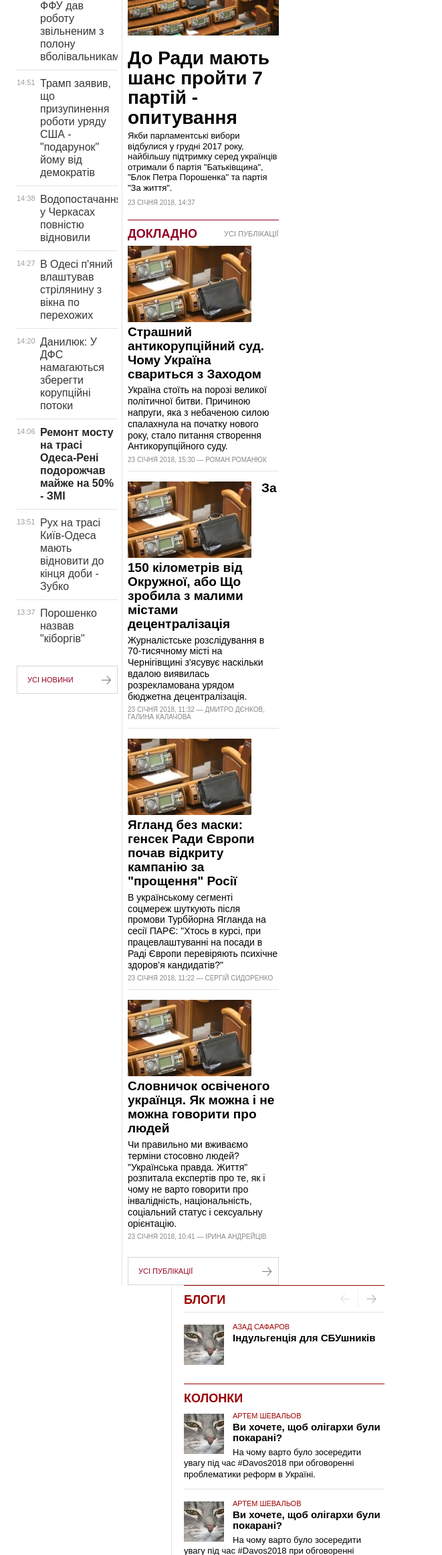
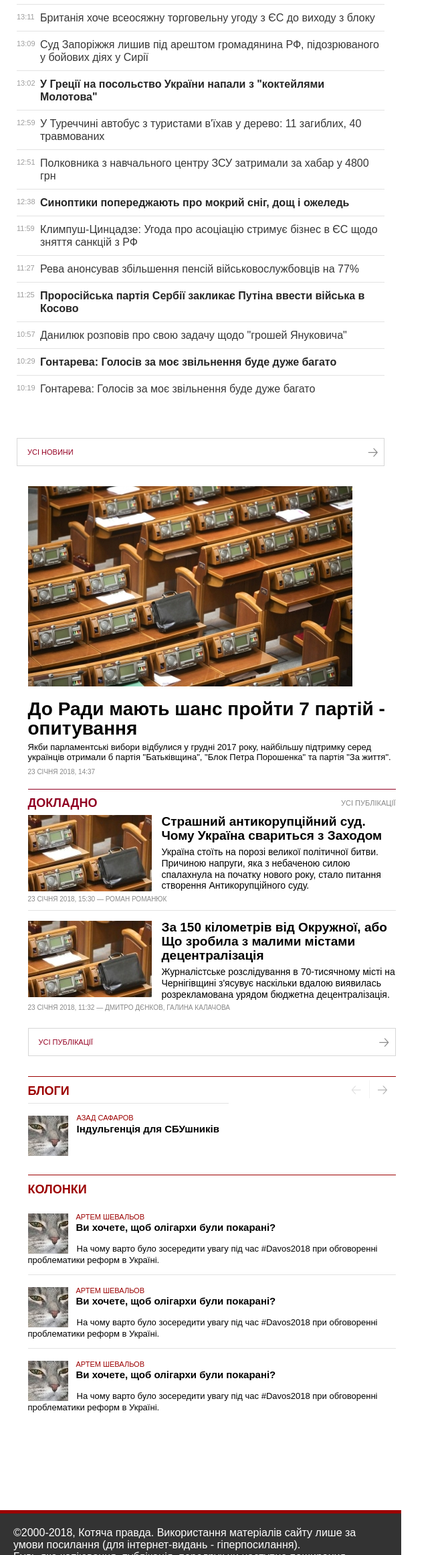
Before and after one commit to Lorenc326/CatTruthWebsite, a plain HTML site: page index.html in a window 600 px wide. Shown: the part 478-2800 px from the top of the page at 67% size, 661 px wide, since content can reach past the window. Drawn offline with Linux system fonts and the light colour scheme.

Commit message:
Fix adaptive, simplified but stable

```diff
--- a/css/style(all media).css
+++ b/css/style(all media).css
@@ -131,7 +131,7 @@ a{
     position: relative;
 }
 .images {
-    height: 67px;
+    min-height: 67px;
     width: 9999px;
     margin: 0;
     padding: 0;
@@ -213,7 +213,7 @@ a{
 /* Left news aside block */
 .news_block{
     width: 27.5%;
-    margin-right: 1%;
+    margin-right: 1.25%;
     box-sizing: border-box;
     float: left;
 }
@@ -305,16 +305,21 @@ a{
 
 
 
-
+                                                    /* Center and right */
+.center_and_right{
+    width: 71%;
+    display: flex;
+    flex-direction: row;
+}
 
                                                     /* CENTER */
 /* Upper first publication */
 .center_block{
-    max-width: 41%;
     width: auto;
     float: left;
-    padding-left: 1.5%;
+    padding-left: 2%;
     border-left: #e3e3e3 solid 1px;
+    margin-right: 2%;
 }
 .publication_img{
     margin-bottom: 8px;
@@ -388,8 +393,9 @@ a{
     margin-top: 0;
 }
 .pub_article_img{
-    width: 185px;
-    height: 114px;
+    max-width: 185px;
+    width: 37%;
+    height: auto;
     float: left;
     margin: 0 15px 5px 0 ;
 }
@@ -435,11 +441,10 @@ a{
                                                 /* RIGHT */
 /* Blog columns-block */
 .columns_block{
-    float: right;
     width: 300px;
-    height: 1000px;
+    max-height: 1000px;
     border-left: #e3e3e3 1px solid;
-    padding-left: 18px;
+    padding-left: 2%;
 }
 .blog{
     border-top: #9c0000 1px solid;
@@ -534,9 +539,9 @@ a{
 }
 .columns_a_b{
     float: right;
-    width: 227px;
+    width: 75.5%;
     line-height: 16.5px;
-    margin-bottom: 5px;
+    margin: 0 auto auto 0;
 }
 .columns_text{
     font-size: 13px;
@@ -559,6 +564,7 @@ a{
 
 
 
+
                                                 /* FOOTER */
 .pre_footer{
     height: 100px;
@@ -569,7 +575,7 @@ footer{
     background: #333;
     color: white;
     border-top: #9c0000 5px solid;
-    height: 100px;
+    min-height: 100px;
 }
 footer div{
     margin: 0 auto;
@@ -578,62 +584,158 @@ footer div{
 }
 
 
-@media screen and (min-width : 1170px) and (max-width : 1250px){
-    .news_block{
-        width: 32%;
+
+
+
+
+@media screen and (min-width : 600px) and (max-width : 980px){
+    header nav, .nav_ic, .logo p{
+        display: none;
     }
-    .center_block{
-        width: 36.5%;
+    .logo{
+        text-align: center;
+        margin: 15px auto 20px auto;
+        padding: 0;
     }
-    .pub_article_img{
-        max-width: 30%;
-        height: auto;
+    .src_ic{
+        display: block!important;
     }
-}
-@media screen and (min-width : 1100px) and (max-width : 1170px){
-    .news_block{
-        width: 31%;
+    .center_and_right{
+        flex-direction: column;
+        width: 48%;
+        padding-left: 1%;
+        border-left: #e3e3e3 solid 1px;
     }
-    .center_block{
-        width: 36%;
-    }
-    .pub_article_img{
-        max-width: 30%;
-        height: auto;
-    }
-}
-@media screen and (min-width : 980px) and (max-width : 1100px){
-    .news_block{
-        width: 31%;
-    }
-    .center_block{
-        width: 32%;
-    }
-    .pub_article_img{
-        max-width: 30%;
-        height: auto;
-    }
-}
-@media screen and (min-width : 700px) and (max-width : 980px){
+
     .news_block{
         width: 48%;
+        margin-right: 2%;
     }
+    .news_tab{
+        overflow: hidden;
+    }
+
     .center_block{
-        max-width: 48%;
+        width: 100%;
+        border-left: none;
+    }
+
+    .columns_block{
+        width: 100%;
+        margin-top: 30px;
+        border-left: none;
+    }
+
+    .columns_article:nth-child(n + 4){
+        display: none;
+    }
+    .pub_article:nth-child(n + 3){
+        display: none;
+    }
+
+    .top-news{
+        display: none;
+    }
+    .columns_a_b{
+        float: none;
+        position: absolute;
+        left: 72px;
+        top: 15px;
         width: auto;
+        line-height: 16px;
+        margin: 0;
+    }
+    .columns_article{
+        position: relative;
+    }
+    .columns_text{
+        margin-top: 50px;
+    }
+    .columns_article:nth-child(1){
+        padding: 13px 0 13px 0;
+    }
+    .blog_slider{
+        width: 300px;
+    }
+
+}
+
+
+
+
+
+
+
+
+@media screen and (max-width : 600px){
+    header nav, .nav_ic, .logo p{
+        display: none;
+    }
+    .logo{
+        text-align: center;
+        margin: 15px auto 20px auto;
+        padding: 0;
+        font-size: 0.6rem;
+    }
+
+    .main{
+        display: flex;
+        flex-direction: column;
+    }
+    .center_and_right{
+        flex-direction: column;
+        width: 100%;
+        border-left: none;
+        margin: 0;
+    }
+
+    .news_block{
+        width: 100%;
+    }
+    .news_tab{
+        overflow: hidden;
+    }
+
+    .center_block{
+        width: 100%;
+        margin-top: 30px;
+        border-left: none;
     }
     .columns_block{
-        width: 48%;
+        width: 100%;
+        margin-top: 30px;
+        border-left: none;
     }
-    .center_block .pub_article:nth-child(n+3){
+
+    .columns_article:nth-child(n + 4){
         display: none;
     }
-    .pub_article_img{
-        max-width: 30%;
-        height: auto;
+    .pub_article:nth-child(n + 3){
+        display: none;
     }
-}
-
-@media screen and (min-width : 250px) and (max-width : 700px){
+    .top-news{
+        display: none;
+    }
+    .columns_a_b{
+        float: none;
+        position: absolute;
+        left: 72px;
+        top: 15px;
+        width: auto;
+        line-height: 16px;
+        margin: 0;
+    }
+    .columns_article{
+        position: relative;
+    }
+    .columns_text{
+        margin-top: 50px;
+    }
+    .columns_article:nth-child(1){
+        padding: 13px 0 13px 0;
+    }
+    .blog_slider{
+        width: 300px;
+    }
 
 }
```
Also changed, not shown: index.html (+1 -0 lines), 1 other file.
